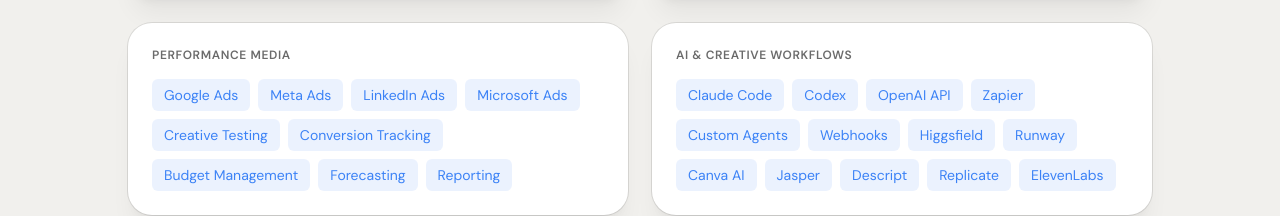
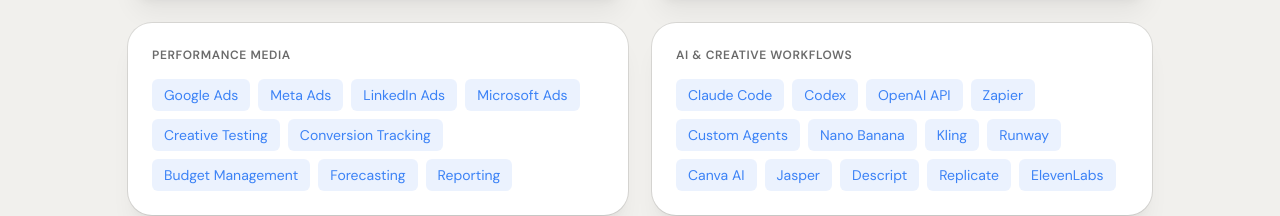
Before and after one commit to JsonGallagher/jason-gallagher-portfolio, a React (Vite) app: page / in a window 1280 px wide. Shown: the part 6564-6780 px from the top of the page. Built offline with nearby package versions, Linux system fonts and the light colour scheme; no server answers.

Commit message:
Updated skills

```diff
--- a/src/components/Skills.jsx
+++ b/src/components/Skills.jsx
@@ -50,8 +50,8 @@
       "OpenAI API",
       "Zapier",
       "Custom Agents",
-      "Webhooks",
-      "Higgsfield",
+      "Nano Banana",
+      "Kling",
       "Runway",
       "Canva AI",
       "Jasper",
```
